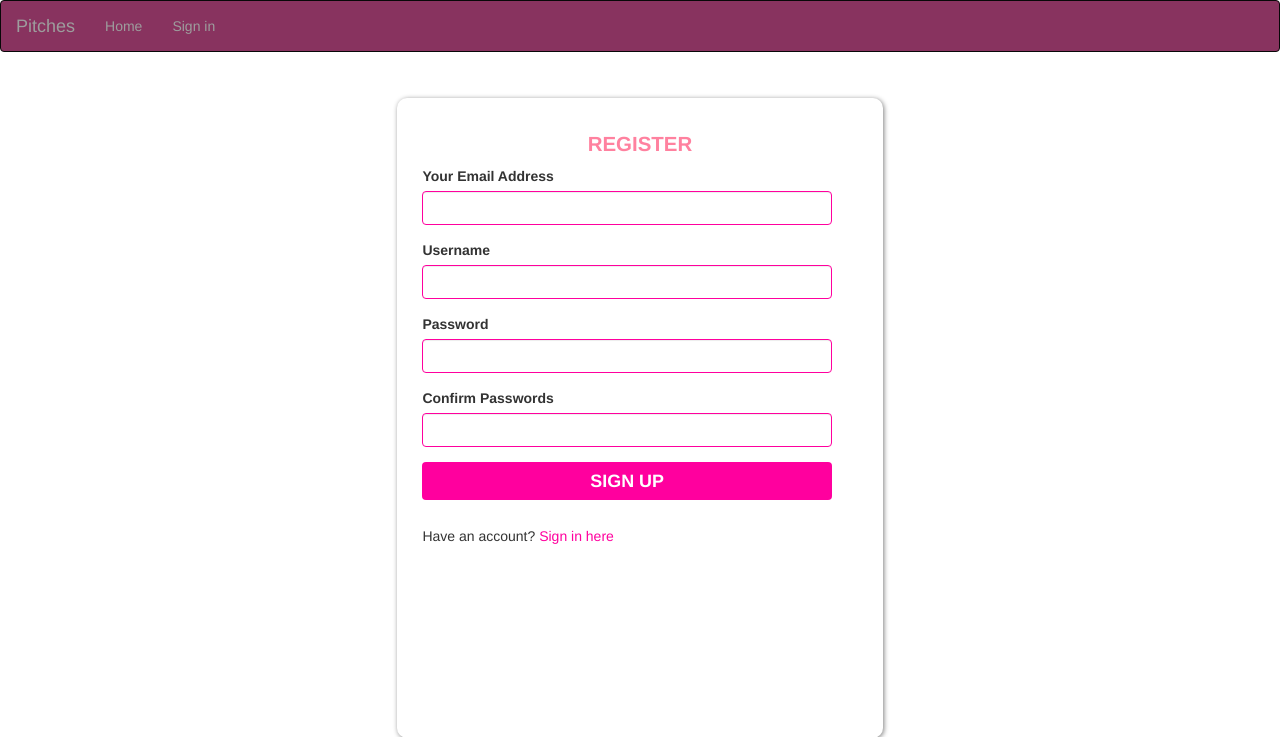
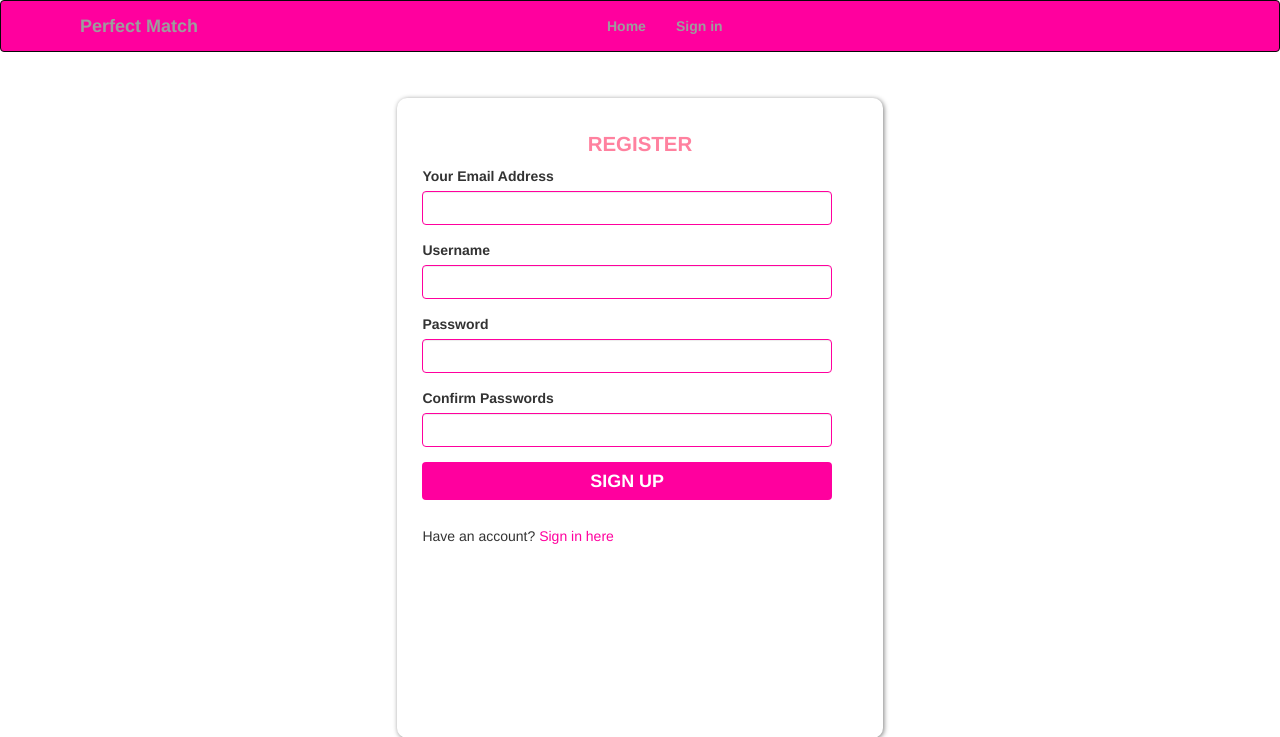
Before and after one commit to victoriamwangi/Perfect-Match, a Flask app: page /authenticate/register in a window 1280 px wide. Shown: the top 737 px of the page. Run offline with Flask 2, Linux system fonts and the light colour scheme; some libraries are stand-ins or nearby versions.

Commit message:
st:navbar

```diff
--- a/app/static/css/style.css
+++ b/app/static/css/style.css
@@ -1,5 +1,12 @@
 .navbar {
-    background-color: #88335f;
+    background-color: #ff009e;
+    padding-left: 5vw;
+    color: white;
+    font-weight: bold;
+}
+
+.navbar-collapse {
+    padding-left: 40vw;
 }
 
 #registerFrm,
--- a/app/templates/navbar.html
+++ b/app/templates/navbar.html
@@ -13,7 +13,7 @@
         <span class="icon-bar"></span>
         <span class="icon-bar"></span>
       </button>
-      <a class="navbar-brand" href="/"> Pitches </a>
+      <a class="navbar-brand" href="/"> Perfect Match </a>
     </div>
     <div class="navbar-collapse collapse">
       <ul class="nav navbar-nav">
```
